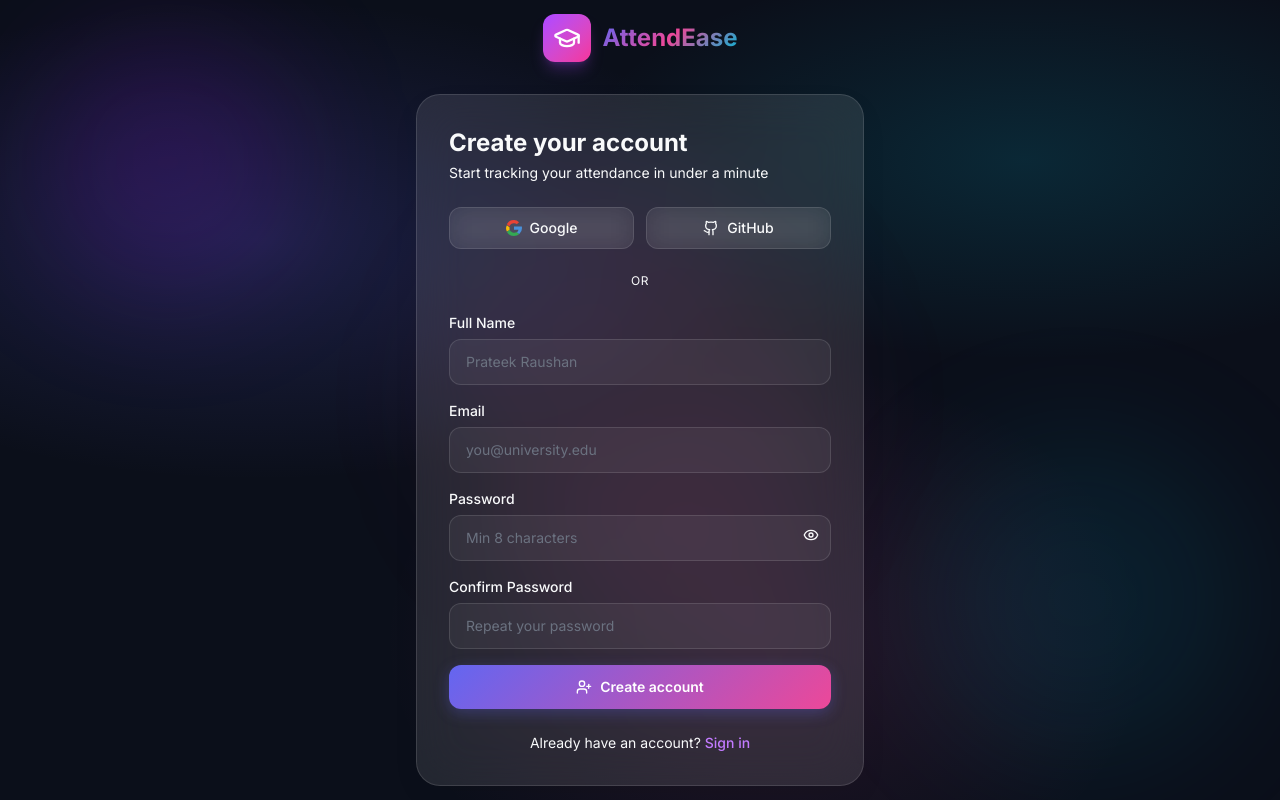
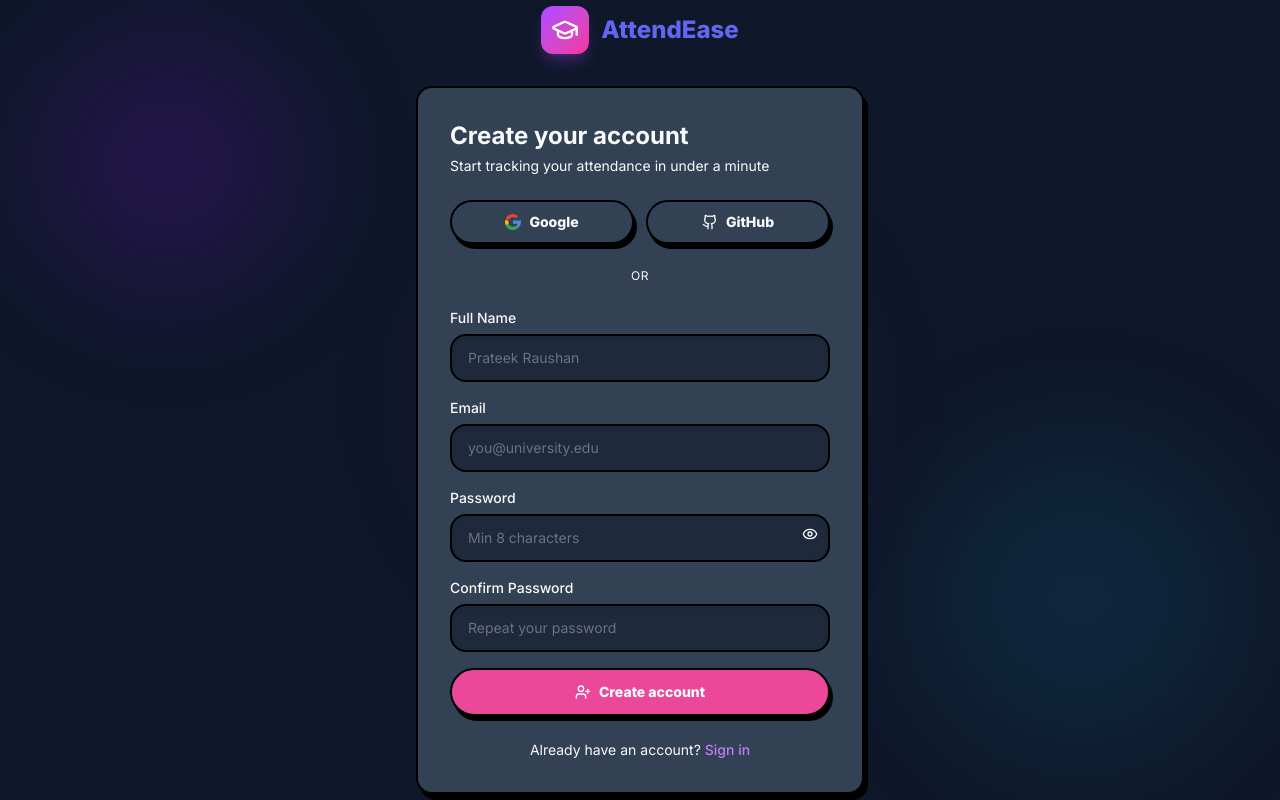
Before and after one commit to simply-mihir/attendease, a Next.js app: page /register in a window 1280 px wide. Built offline with nearby package versions, Linux system fonts and the light colour scheme.

Commit message:
production ready

```diff
--- a/src/app/globals.css
+++ b/src/app/globals.css
@@ -22,28 +22,30 @@
   --color-surface: #F8FAFC;
   --color-surface-2: #FFFFFF;
   --color-surface-3: #F1F5F9;
-  --color-border: rgba(226, 232, 240, 0.8);
-  --color-border-glow: rgba(99, 102, 241, 0.3);
+  --color-border: #E2E8F0;
+  --color-border-heavy: #0F172A;
+  --color-shadow-heavy: #0F172A;
   --color-text: #0F172A;
   --color-text-secondary: #475569;
   --color-text-muted: #64748B;
-  --color-glass: rgba(255, 255, 255, 0.75);
-  --color-glass-strong: rgba(255, 255, 255, 0.90);
-  --color-glass-border: rgba(226, 232, 240, 0.9);
+  --color-glass: #FFFFFF;
+  --color-glass-strong: #F1F5F9;
+  --color-glass-border: #0F172A;
 }
 
 html.dark {
-  --color-surface: #0B0F1A;
-  --color-surface-2: #111827;
-  --color-surface-3: #1F2937;
-  --color-border: rgba(255, 255, 255, 0.08);
-  --color-border-glow: rgba(99, 102, 241, 0.3);
+  --color-surface: #0F172A;
+  --color-surface-2: #1E293B;
+  --color-surface-3: #334155;
+  --color-border: #334155;
+  --color-border-heavy: #000000;
+  --color-shadow-heavy: #000000;
   --color-text: #F9FAFB;
   --color-text-secondary: #9CA3AF;
   --color-text-muted: #6B7280;
-  --color-glass: rgba(255, 255, 255, 0.05);
-  --color-glass-strong: rgba(255, 255, 255, 0.10);
-  --color-glass-border: rgba(255, 255, 255, 0.12);
+  --color-glass: #1E293B;
+  --color-glass-strong: #334155;
+  --color-glass-border: #000000;
 }
 
 * { box-sizing: border-box; }
@@ -55,137 +57,140 @@ body {
   transition: background-color 0.3s ease, color 0.3s ease;
 }
 
-/* Animated gradient backgrounds */
-.bg-mesh {
-  background:
-    radial-gradient(ellipse 80% 50% at 20% 40%, rgba(99, 102, 241, 0.12) 0%, transparent 50%),
-    radial-gradient(ellipse 60% 40% at 80% 20%, rgba(6, 182, 212, 0.10) 0%, transparent 50%),
-    radial-gradient(ellipse 50% 60% at 50% 80%, rgba(236, 72, 153, 0.08) 0%, transparent 50%),
-    var(--color-surface);
+/* Remove mesh background for solid pop UI */
+.bg-mesh, .bg-mesh-strong {
+  background: var(--color-surface);
 }
 
-.bg-mesh-strong {
-  background:
-    radial-gradient(ellipse 80% 60% at 20% 30%, rgba(99, 102, 241, 0.20) 0%, transparent 50%),
-    radial-gradient(ellipse 70% 50% at 80% 20%, rgba(6, 182, 212, 0.15) 0%, transparent 50%),
-    radial-gradient(ellipse 60% 70% at 60% 80%, rgba(236, 72, 153, 0.12) 0%, transparent 50%),
-    var(--color-surface);
+/* 3D Pop Cards */
+.glass {
+  background: var(--color-glass);
+  border: 2px solid var(--color-border-heavy);
+  box-shadow: 4px 6px 0px var(--color-shadow-heavy);
+  transition: transform 0.15s ease, box-shadow 0.15s ease;
+  border-radius: 1rem;
 }
 
-/* Glass cards & modern UI */
-.glass {
-  background: var(--color-glass);
-  backdrop-filter: blur(16px);
-  -webkit-backdrop-filter: blur(16px);
-  border: 1px solid var(--color-glass-border);
-  box-shadow: 0 4px 20px -2px rgba(0, 0, 0, 0.05);
-  transition: background-color 0.3s ease, border-color 0.3s ease, box-shadow 0.3s ease;
-}
-
-/* Opt-in hover lift for cards only — don't apply to sidebars, headers, buttons */
 .glass-card {
-  transition: transform 0.25s ease, box-shadow 0.25s ease, background-color 0.3s ease, border-color 0.3s ease;
+  transition: transform 0.1s ease, box-shadow 0.1s ease;
 }
 .glass-card:hover {
-  transform: translateY(-2px);
-  box-shadow: 0 12px 28px -4px rgba(99, 102, 241, 0.12);
+  transform: translate(2px, 2px);
+  box-shadow: 2px 4px 0px var(--color-shadow-heavy);
+}
+.glass-card:active {
+  transform: translate(4px, 6px);
+  box-shadow: 0px 0px 0px var(--color-shadow-heavy);
 }
 
 .glass-strong {
   background: var(--color-glass-strong);
-  backdrop-filter: blur(24px);
-  -webkit-backdrop-filter: blur(24px);
-  border: 1px solid var(--color-glass-border);
-  box-shadow: 0 10px 30px -5px rgba(0, 0, 0, 0.08);
+  border: 2px solid var(--color-border-heavy);
+  box-shadow: 4px 6px 0px var(--color-shadow-heavy);
+  border-radius: 1rem;
 }
 
 .glass-glow {
   background: var(--color-glass);
-  backdrop-filter: blur(20px);
-  -webkit-backdrop-filter: blur(20px);
-  border: 1px solid rgba(99, 102, 241, 0.3);
-  box-shadow: 0 0 20px rgba(99, 102, 241, 0.12);
+  border: 2px solid var(--color-border-heavy);
+  box-shadow: 6px 8px 0px var(--color-shadow-heavy);
+  border-radius: 1rem;
 }
 
-/* Gradient buttons */
+/* 3D Buttons */
 .btn-gradient {
-  background: linear-gradient(135deg, #6366F1 0%, #EC4899 100%);
+  background: var(--color-pink);
   color: white;
-  font-weight: 600;
-  transition: all 0.3s cubic-bezier(0.4, 0, 0.2, 1);
-  box-shadow: 0 4px 15px rgba(99, 102, 241, 0.3);
+  font-weight: 800;
+  border: 2px solid var(--color-border-heavy);
+  border-radius: 9999px;
+  box-shadow: 3px 5px 0px var(--color-shadow-heavy);
+  transition: transform 0.1s ease, box-shadow 0.1s ease;
 }
 .btn-gradient:hover {
-  box-shadow: 0 6px 25px rgba(99, 102, 241, 0.45);
-  transform: translateY(-1.5px) scale(1.01);
+  transform: translate(1px, 2px);
+  box-shadow: 2px 3px 0px var(--color-shadow-heavy);
+}
+.btn-gradient:active {
+  transform: translate(3px, 5px);
+  box-shadow: 0px 0px 0px var(--color-shadow-heavy);
 }
 
 .btn-gradient-cyan {
-  background: linear-gradient(135deg, #06B6D4 0%, #6366F1 100%);
+  background: var(--color-accent);
   color: white;
-  font-weight: 600;
-  transition: all 0.3s ease;
-  box-shadow: 0 4px 15px rgba(6, 182, 212, 0.3);
+  font-weight: 800;
+  border: 2px solid var(--color-border-heavy);
+  border-radius: 9999px;
+  box-shadow: 3px 5px 0px var(--color-shadow-heavy);
+  transition: transform 0.1s ease, box-shadow 0.1s ease;
 }
 .btn-gradient-cyan:hover {
-  box-shadow: 0 6px 25px rgba(6, 182, 212, 0.45);
-  transform: translateY(-1.5px) scale(1.01);
+  transform: translate(1px, 2px);
+  box-shadow: 2px 3px 0px var(--color-shadow-heavy);
+}
+.btn-gradient-cyan:active {
+  transform: translate(3px, 5px);
+  box-shadow: 0px 0px 0px var(--color-shadow-heavy);
 }
 
 .btn-ghost {
-  background: var(--color-glass);
-  backdrop-filter: blur(12px);
-  border: 1px solid var(--color-glass-border);
+  background: var(--color-surface-3);
   color: var(--color-text);
-  font-weight: 500;
-  transition: all 0.2s ease;
+  font-weight: 800;
+  border: 2px solid var(--color-border-heavy);
+  border-radius: 9999px;
+  box-shadow: 3px 5px 0px var(--color-shadow-heavy);
+  transition: transform 0.1s ease, box-shadow 0.1s ease;
 }
 .btn-ghost:hover {
-  background: var(--color-glass-strong);
-  border-color: rgba(99, 102, 241, 0.3);
-  transform: translateY(-1px);
+  background: var(--color-border);
+  transform: translate(1px, 2px);
+  box-shadow: 2px 3px 0px var(--color-shadow-heavy);
+}
+.btn-ghost:active {
+  transform: translate(3px, 5px);
+  box-shadow: 0px 0px 0px var(--color-shadow-heavy);
 }
 
-/* Vibrant soothing gradient text */
+/* Vibrant text for Pop UI */
 .text-gradient {
-  background: linear-gradient(135deg, #6366F1 0%, #EC4899 50%, #06B6D4 100%);
-  -webkit-background-clip: text;
-  -webkit-text-fill-color: transparent;
-  background-clip: text;
+  color: var(--color-primary);
+  font-weight: 800;
+}
+.text-gradient-warm {
+  color: var(--color-pink);
+  font-weight: 800;
 }
 
-.text-gradient-warm {
-  background: linear-gradient(135deg, #F97316 0%, #F43F5E 100%);
-  -webkit-background-clip: text;
-  -webkit-text-fill-color: transparent;
-  background-clip: text;
-}
-
-/* Glass input */
+/* 3D Input */
 .input-glass {
-  background: var(--color-glass);
-  border: 1px solid var(--color-glass-border);
+  background: var(--color-surface-2);
+  border: 2px solid var(--color-border-heavy);
+  border-radius: 1rem;
   color: var(--color-text);
+  box-shadow: inset 0 2px 4px rgba(0,0,0,0.05);
   transition: all 0.2s ease;
 }
 .input-glass::placeholder { color: var(--color-text-muted); }
 .input-glass:focus {
   outline: none;
-  border-color: rgba(99, 102, 241, 0.6);
-  box-shadow: 0 0 0 3px rgba(99, 102, 241, 0.15), 0 0 15px rgba(99, 102, 241, 0.1);
+  border-color: var(--color-primary);
+  box-shadow: 4px 6px 0px var(--color-primary);
+  transform: translate(-2px, -3px);
 }
 
-/* Status colors */
-.status-present { background: #10B981; box-shadow: 0 0 8px rgba(16, 185, 129, 0.4); }
-.status-absent { background: #F43F5E; box-shadow: 0 0 8px rgba(244, 63, 94, 0.4); }
-.status-late { background: #F59E0B; box-shadow: 0 0 8px rgba(245, 158, 11, 0.4); }
-.status-cancelled { background: #64748B; box-shadow: 0 0 8px rgba(100, 116, 139, 0.3); }
+/* Status colors (Solid badges) */
+.status-present { background: var(--color-success); border: 2px solid var(--color-border-heavy); color: white; font-weight: bold; }
+.status-absent { background: var(--color-danger); border: 2px solid var(--color-border-heavy); color: white; font-weight: bold; }
+.status-late { background: var(--color-warning); border: 2px solid var(--color-border-heavy); color: white; font-weight: bold; }
+.status-cancelled { background: var(--color-text-muted); border: 2px solid var(--color-border-heavy); color: white; font-weight: bold; }
 
 /* Scrollbar */
-::-webkit-scrollbar { width: 6px; height: 6px; }
-::-webkit-scrollbar-track { background: transparent; }
-::-webkit-scrollbar-thumb { background: rgba(99, 102, 241, 0.2); border-radius: 3px; }
-::-webkit-scrollbar-thumb:hover { background: rgba(99, 102, 241, 0.4); }
+::-webkit-scrollbar { width: 8px; height: 8px; }
+::-webkit-scrollbar-track { background: var(--color-surface-3); border-left: 2px solid var(--color-border-heavy); }
+::-webkit-scrollbar-thumb { background: var(--color-primary); border: 2px solid var(--color-border-heavy); border-radius: 4px; }
+::-webkit-scrollbar-thumb:hover { background: var(--color-pink); }
 
 /* Animations & Transitions */
 @keyframes fade-in {
@@ -201,8 +206,8 @@ body {
 .animate-float { animation: float 3.5s ease-in-out infinite; }
 
 @keyframes pulse-glow {
-  0%, 100% { box-shadow: 0 0 15px rgba(99, 102, 241, 0.2); }
-  50% { box-shadow: 0 0 35px rgba(99, 102, 241, 0.45); }
+  0%, 100% { transform: scale(1); }
+  50% { transform: scale(1.05); }
 }
 .animate-pulse-glow { animation: pulse-glow 2s ease-in-out infinite; }
 
@@ -210,18 +215,20 @@ body {
 
 /* Sidebar active item */
 .nav-active {
-  background: linear-gradient(135deg, rgba(99, 102, 241, 0.18), rgba(6, 182, 212, 0.12));
-  border: 1px solid rgba(99, 102, 241, 0.3);
-  color: #6366F1;
+  background: var(--color-primary-light);
+  border: 2px solid var(--color-border-heavy);
+  color: var(--color-text);
+  box-shadow: 2px 4px 0px var(--color-shadow-heavy);
+  font-weight: bold;
 }
 html.dark .nav-active {
-  color: #818CF8;
+  background: var(--color-primary-dark);
 }
 
 /* Select element styling */
 select {
-  background: var(--color-glass);
-  border: 1px solid var(--color-glass-border);
+  background: var(--color-surface-2);
+  border: 2px solid var(--color-border-heavy);
   color: var(--color-text);
 }
 select option {
--- a/src/components/OnboardingModal.tsx
+++ b/src/components/OnboardingModal.tsx
@@ -45,9 +45,7 @@ export function OnboardingModal() {
     <div
       className="fixed inset-0 z-[60] flex items-center justify-center p-4"
       style={{
-        backgroundColor: "rgba(0, 0, 0, 0.8)",
-        backdropFilter: "blur(12px)",
-        WebkitBackdropFilter: "blur(12px)",
+        backgroundColor: "rgba(0, 0, 0, 0.6)",
         animation: "onboard-in 0.4s ease-out forwards",
       }}
     >
--- a/src/components/ProfileSwitcher.tsx
+++ b/src/components/ProfileSwitcher.tsx
@@ -145,9 +145,7 @@ export function ProfileSwitcher() {
         <div
           className="fixed inset-0 z-50 flex items-center justify-center p-4"
           style={{
-            backgroundColor: "rgba(0, 0, 0, 0.7)",
-            backdropFilter: "blur(8px)",
-            WebkitBackdropFilter: "blur(8px)",
+            backgroundColor: "rgba(0, 0, 0, 0.6)",
             animation: "onboard-in 0.25s ease-out forwards",
           }}
         >
```
